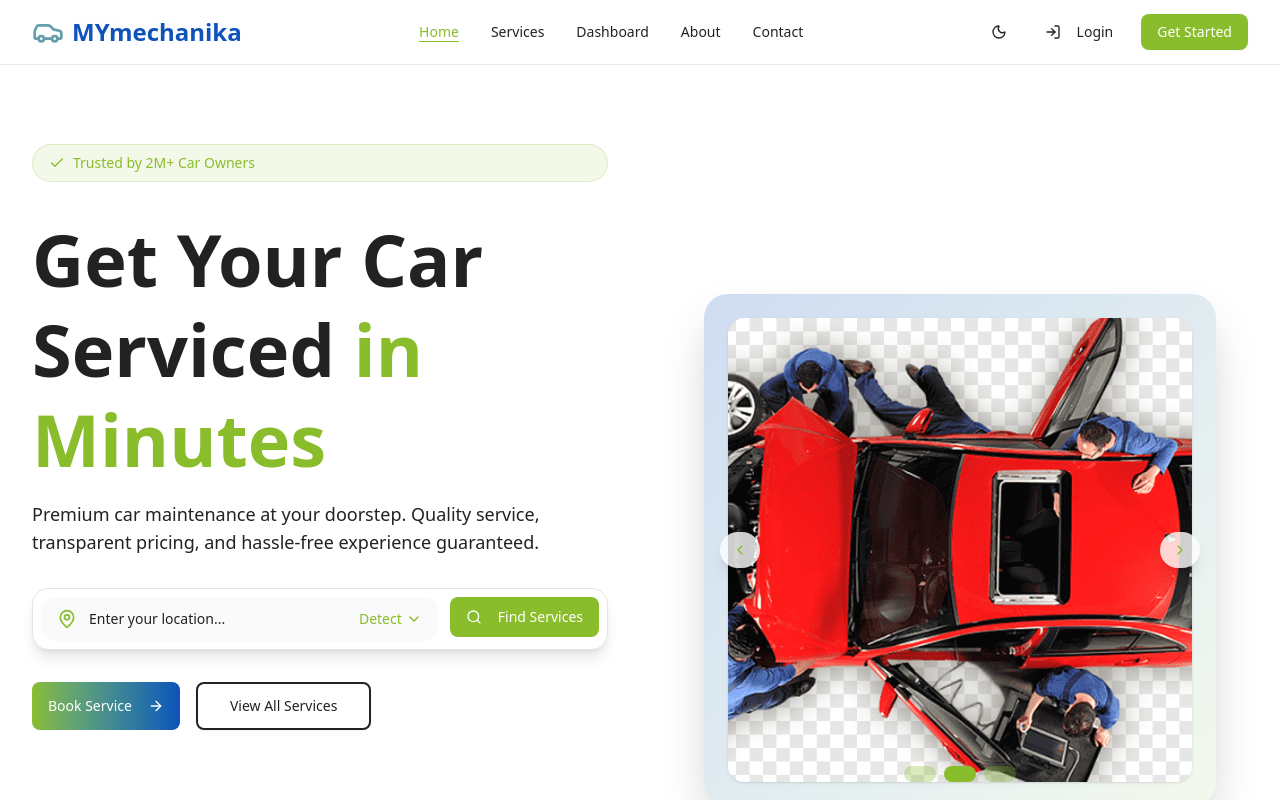
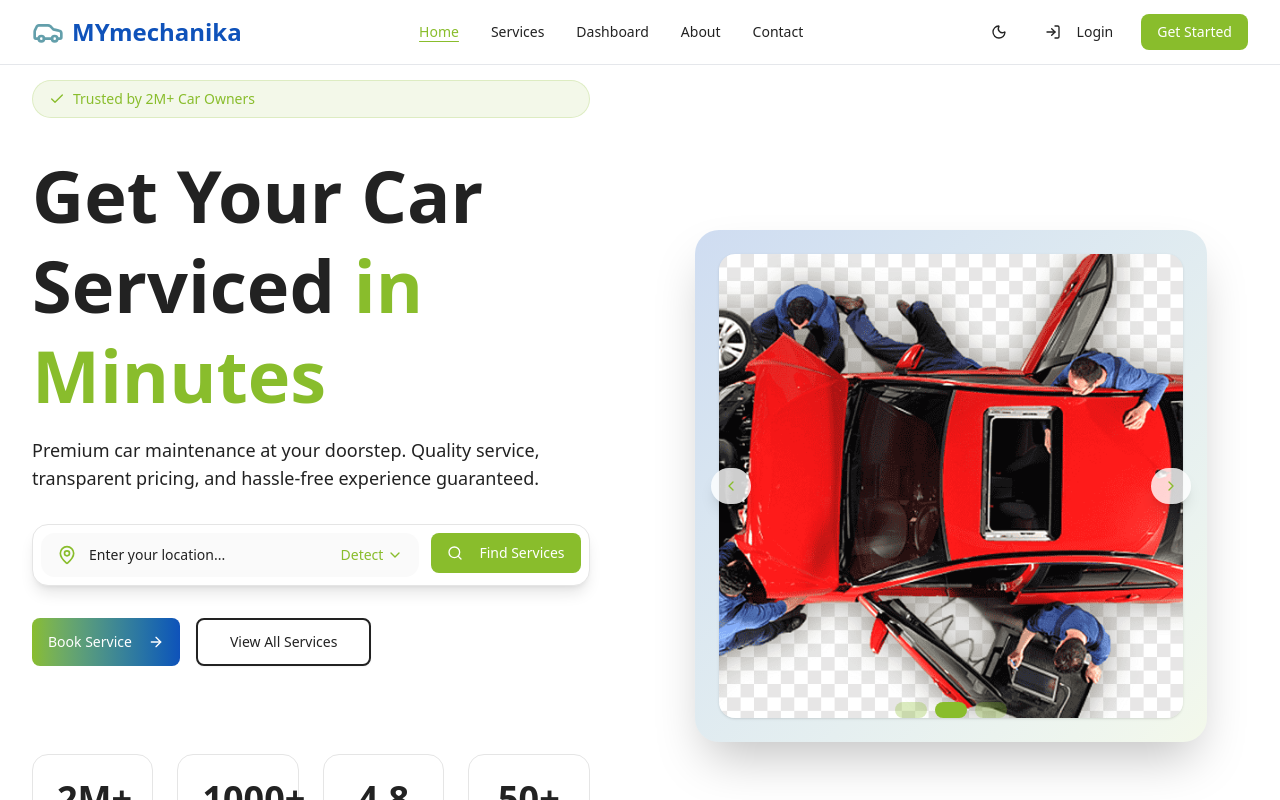
Before and after one commit to awaneesh-anzney/mymechanika-customer-app, a Next.js app: page / in a window 1280 px wide. Shown: the top 800 px of the page. Built offline with nearby package versions, Linux system fonts and the light colour scheme.

Commit message:
feat: add navigation to services page and clean up layout
- Add onClick handler to "View All Services" button to navigate to services page
- Remove Navbar from main page and simplify layout structure
- Comment out unused div wrappers for cleaner code

```diff
--- a/src/app/page.tsx
+++ b/src/app/page.tsx
@@ -1,4 +1,4 @@
-import { Navbar } from "@/components/Navbar";
+
 import { HeroSection } from "@/components/HeroSection";
 import { HeroIllustration } from "@/components/HeroIllustration";
 import Footer from "@/components/footer/footer";
@@ -6,20 +6,18 @@
 export default function Home() {
   return (
     <div className="min-h-screen bg-white">
-      <Navbar />
-
-      <main className="pt-16">
+      <main>
         <div className="container mx-auto px-4 sm:px-6 lg:px-8 py-12 lg:py-20">
-          <div className="grid lg:grid-cols-2 gap-12 lg:gap-16 items-center">
+          <div className="flex flex-col lg:flex-row gap-12 lg:gap-16 items-center">
             {/* Left Section - Content */}
-            <div className="flex flex-col justify-center">
+            {/* <div className="flex flex-col justify-center"> */}
               <HeroSection />
-            </div>
+            {/* </div> */}
 
             {/* Right Section - Illustration */}
-            <div className="hidden lg:flex items-center justify-center">
+            {/* <div className="hidden lg:flex items-center justify-center"> */}
               <HeroIllustration />
-            </div>
+            {/* </div> */}
           </div>
           <div className="mt-12 lg:mt-24">
             {/* Footer */}
--- a/src/components/HeroSection.tsx
+++ b/src/components/HeroSection.tsx
@@ -13,8 +13,11 @@
 } from "@/components/ui/select";
 import LocationSearch from "./locations/LocationSearch";
 import RateView from "./RateView";
+import { useRouter } from "next/navigation";
 
 export function HeroSection() {
+
+  const router = useRouter();
 
   return (
     <div className="flex flex-col gap-8">
@@ -48,6 +51,7 @@
           size="lg"
           variant="outline"
           className="border-2 border-foreground text-foreground hover:bg-foreground hover:text-background px-8 h-12"
+          onClick={() => router.push("/services")}
         >
           View All Services
         </Button>
```
